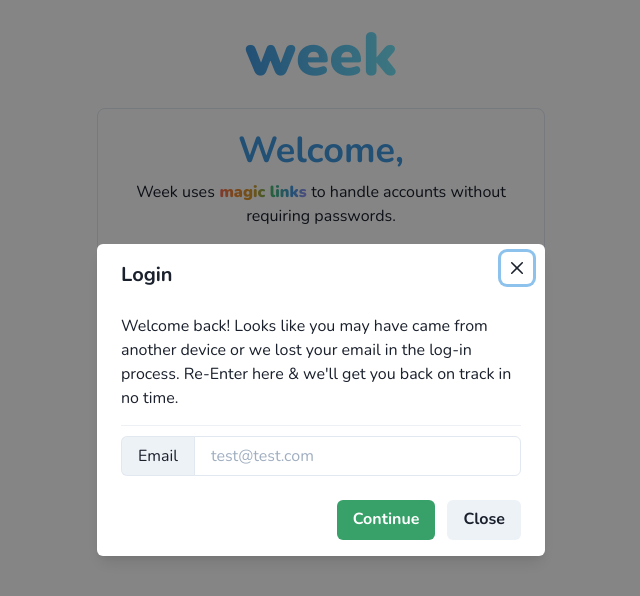
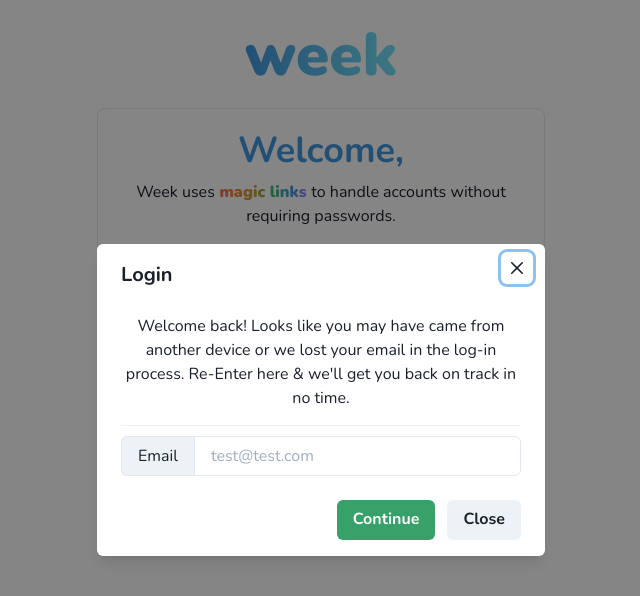
Before and after one commit to Ghosts/Safety-Spend, a React (Create React App) app: page / in a window 1280 px wide. Shown: the top 596 px of the page, without its empty margins (319-959 px from the left). Built offline with nearby package versions, Linux system fonts and the light colour scheme; no server answers; what @react-firebase/auth would draw is missing.

Commit message:
Update Login.tsx

```diff
--- a/src/pages/Login.tsx
+++ b/src/pages/Login.tsx
@@ -34,7 +34,7 @@ export const Login = () => {
   const [email, setEmail] = useState("");
   const [emailed, setEmailed] = useState(false);
   const { isOpen, onOpen, onClose } = useDisclosure();
-  const [user, , error] = useAuthState(firebase.auth());
+  const [user, loading, error] = useAuthState(firebase.auth());
   const toast = useToast();
   const history = useHistory();
   const [cookies, setCookie] = useCookies(["login-email"]);
@@ -104,6 +104,11 @@ export const Login = () => {
           borderWidth="1px"
           borderRadius="lg"
         >
+          {loading ? (
+            <Heading textAlign="center" as="h2" size="xl" color="blue.400">
+              Hang tight!
+            </Heading>
+          ) : (
             <VStack padding="10px" spacing={2} align="center">
               <Heading as="h2" size="xl" color="blue.400">
                 {query.get("code") ? "Welcome Back!" : "Welcome,"}
@@ -198,6 +203,7 @@ export const Login = () => {
                 </Formik>
               )}
             </VStack>
+          )}
         </Box>
         <Modal
           closeOnOverlayClick={false}
@@ -210,7 +216,7 @@ export const Login = () => {
             <ModalHeader>Login</ModalHeader>
             <ModalCloseButton />
             <ModalBody>
-              <Text>
+              <Text textAlign="center">
                 Welcome back! Looks like you may have came from another device
                 or we lost your email in the log-in process. Re-Enter here &amp;
                 we'll get you back on track in no time.
```
Lines whose indentation alone changed are shown as unchanged.
